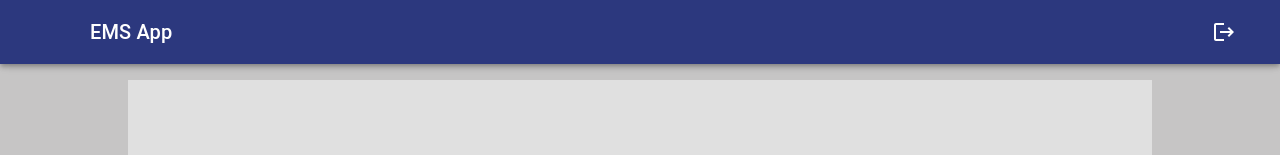
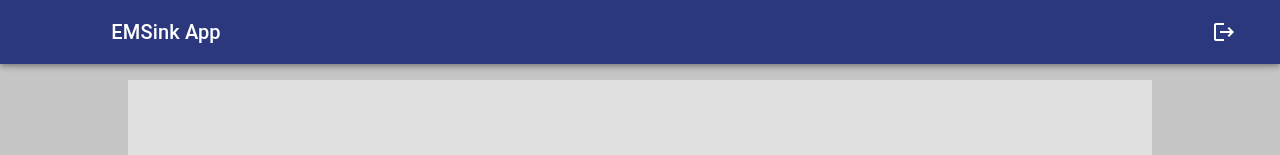
Before and after one commit to asree013/ems, a Next.js app: page /select_mode in a window 1280 px wide. Shown: the top 155 px of the page. Built offline with nearby package versions, Linux system fonts and the light colour scheme; a web font is replaced by a local one.

Commit message:
update css

```diff
--- a/src/app/camera/layout.tsx
+++ b/src/app/camera/layout.tsx
@@ -14,7 +14,9 @@ export default function DashboardLayout({
       {/* Include shared UI here e.g. a header or sidebar */}
       <Nav />
       <div style={{ marginTop: '10%' }}>{children}</div>
-      <BottomNavigater />
+      <div style={{marginTop: '60px'}}>
+        <BottomNavigater />
+      </div>
     </section>
   );
 }
--- a/src/app/device/layout.tsx
+++ b/src/app/device/layout.tsx
@@ -14,7 +14,9 @@ export default function DashboardLayout({
       {/* Include shared UI here e.g. a header or sidebar */}
       <Nav />
       <div style={{ marginTop: '10%' }}>{children}</div>
-      <BottomNavigater />
+      <div style={{marginTop: '60px'}}>
+        <BottomNavigater />
+      </div>
     </section>
   );
 }
--- a/src/app/home/layout.tsx
+++ b/src/app/home/layout.tsx
@@ -14,7 +14,9 @@ export default function DashboardLayout({
       <Nav />
 
       {children}
-      <BottomNavigater />
+      <div style={{marginTop: '60px'}}>
+        <BottomNavigater />
+      </div>
     </section>
   );
 }
--- a/src/app/home/page.tsx
+++ b/src/app/home/page.tsx
@@ -56,7 +56,7 @@ export default function Page() {
       setPatients(result.data)
     } catch (error: any) {
       console.log(error);
-      toast(JSON.stringify(error.message), 'error')
+      toast(JSON.stringify({status: error.message, message: 'has somtin in patient'}), 'error')
       // window.location.href = '/login'
     }
   }, [setPatients])
@@ -67,7 +67,7 @@ export default function Page() {
       setDevice(result)
     } catch (error: any) {
       console.log(error);
-      toast(JSON.stringify(error.message), 'error')
+      toast(JSON.stringify({status: error.message, message: 'has somtin in patient'}), 'error')
       // window.location.href = '/login'
     }
   }, [setDevice])
@@ -78,7 +78,7 @@ export default function Page() {
       setOrder(result.filter(r => r.status_order !== 'Closed'))
     } catch (error: any) {
       console.log(error);
-      toast(JSON.stringify(error.message), 'error')
+      toast(JSON.stringify({status: error.message, message: 'has somtin in patient'}), 'error')
       // window.location.href = '/login'
     }
   }, [setOrder])
--- a/src/app/monitor/layout.tsx
+++ b/src/app/monitor/layout.tsx
@@ -29,7 +29,9 @@ export default function DashboardLayout({
       {/* Include shared UI here e.g. a header or sidebar */}
       <Nav />
       <div>{children}</div>
-      <BottomNavigater />
+      <div style={{marginTop: '60px'}}>
+        <BottomNavigater />
+      </div>
 
     </section>
   );
--- a/src/app/patient/layout.tsx
+++ b/src/app/patient/layout.tsx
@@ -15,7 +15,9 @@ export default function DashboardLayout({
       {/* Include shared UI here e.g. a header or sidebar */}
       <Nav />
       {children}
-      <BottomNavigater />
+      <div style={{marginTop: '60px'}}>
+        <BottomNavigater />
+      </div>
 
     </section>
   );
--- a/src/components/Nav.tsx
+++ b/src/components/Nav.tsx
@@ -45,7 +45,7 @@ export default function Nav(props: Props) {
   const drawer = (
     <Box onClick={handleDrawerToggle} sx={{ textAlign: 'center' }}>
       <Typography variant="h6" sx={{ my: 2 }}>
-        EMS App
+        EMSink App
       </Typography>
       <Divider />
       <List>
@@ -110,14 +110,14 @@ export default function Nav(props: Props) {
               variant="body1"
               color="ButtonHighlight"
             >
-              EMS App
+              EMSink App
             </Typography>
             <Typography
               variant="h6"
               component="div"
               sx={{ flexGrow: 1, display: { xs: 'none', sm: 'block' } }}
             >
-              EMS App
+              EMSink App
             </Typography>
             <Box sx={{ display: { xs: 'none', sm: 'block' } }}>
 
```
Also changed, not shown: src/app/home/home.module.css (+7 -0 lines).
